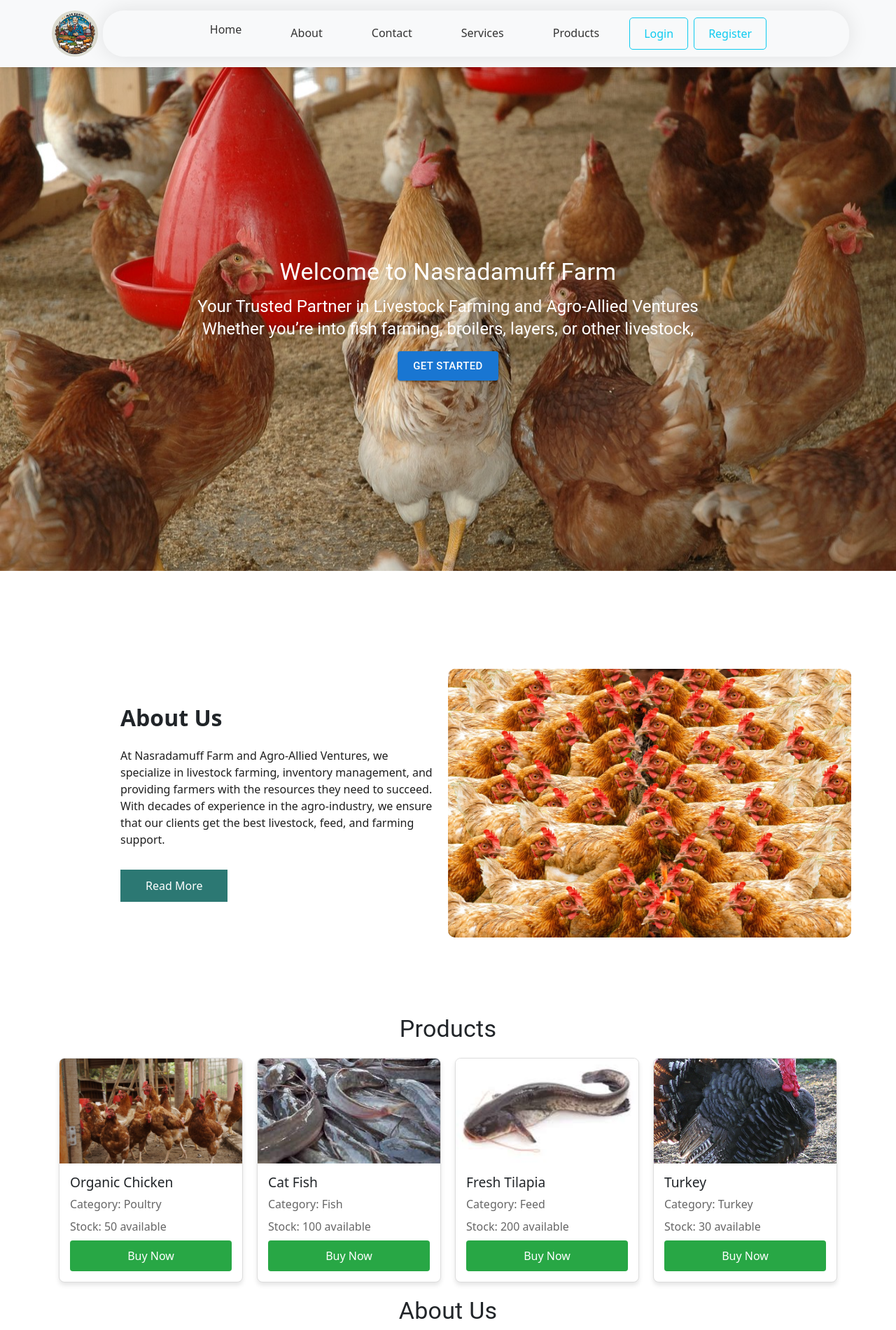
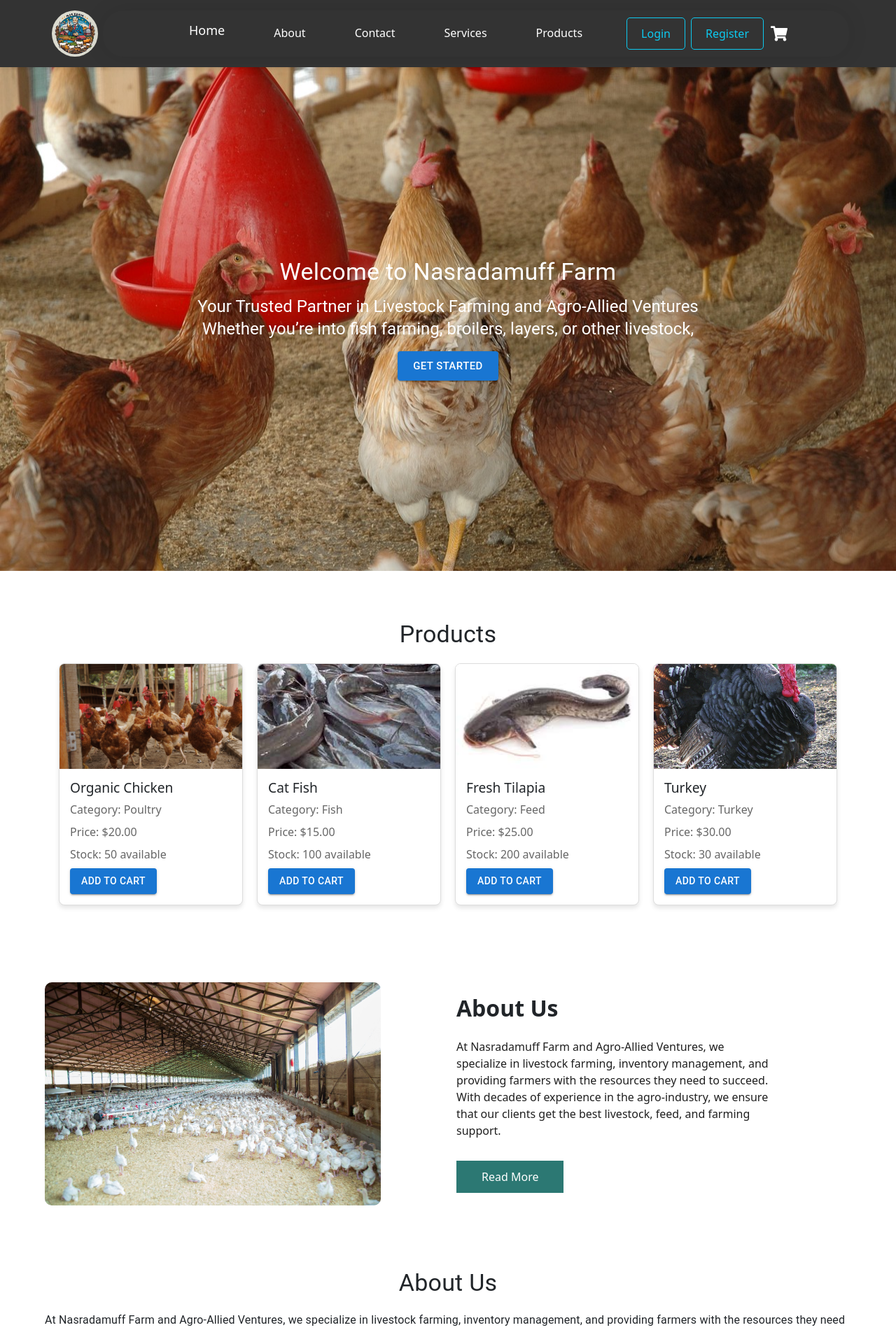
Before and after one commit to bolaji2274/backend-conf, a React (Create React App) app in the folder frontend/: page / in a window 1280 px wide. Shown: the top 1901 px of the page at 70% size. Built offline with nearby package versions, Linux system fonts and the light colour scheme; no server answers.

Commit message:
cart added

```diff
--- a/frontend/package.json
+++ b/frontend/package.json
@@ -8,6 +8,7 @@
     "@mui/icons-material": "^6.1.4",
     "@mui/material": "^6.1.4",
     "@popperjs/core": "^2.11.8",
+    "@reduxjs/toolkit": "^2.3.0",
     "@testing-library/jest-dom": "^5.17.0",
     "@testing-library/react": "^13.4.0",
     "@testing-library/user-event": "^13.5.0",
@@ -22,6 +23,7 @@
     "react-dom": "^18.3.1",
     "react-icons": "^5.3.0",
     "react-lazy-load-image-component": "^1.6.2",
+    "react-redux": "^9.1.2",
     "react-router-dom": "^6.26.2",
     "react-scripts": "5.0.1",
     "react-scroll": "^1.9.0",
--- a/frontend/src/App.js
+++ b/frontend/src/App.js
@@ -40,6 +40,7 @@
 
 import Order from './components/CustomerDashboard/customer/OrderPage'
 
+import Cart from "./pages/Cart";
 
 const Home = React.lazy(() => import("./pages/Home"));
 const About = React.lazy(() => import("./pages/About"));
@@ -57,7 +58,7 @@
             <Route path="/about" element={<About />} />
             <Route path="/contact" element={<Contact />} />
             <Route path="/test" element={<TestLogin />} />
-            {/* <Route path='/about' element={<About/>}/> */}
+            <Route path='/cart' element={<Cart/>}/>
             <Route path="/login" element={<LoginPage />} />
             <Route path="/register" element={<RegisterPage />} />
 
--- a/frontend/src/index.js
+++ b/frontend/src/index.js
@@ -6,16 +6,19 @@
 import reportWebVitals from './reportWebVitals';
 import 'bootstrap/dist/css/bootstrap.min.css';
 import 'bootstrap/dist/js/bootstrap.bundle.min.js';
-import './styles/style.css'
-import './styles/responsive.css'
-
+import './styles/style.css';
+import './styles/responsive.css';
+import { Provider } from 'react-redux';
+import { store } from './store';
 
 const root = ReactDOM.createRoot(document.getElementById('root'));
 root.render(
   <React.StrictMode>
-    <BrowserRouter>
-      <App/>
-    </BrowserRouter>
+    <Provider store={store}>
+      <BrowserRouter>
+        <App />
+      </BrowserRouter>
+    </Provider>
   </React.StrictMode>
 );
 
--- a/frontend/src/pages/About.js
+++ b/frontend/src/pages/About.js
@@ -1,6 +1,7 @@
 import React from 'react'
 // import Header from '../views/Header'
 // import AppFooter from './AppFooter'
+import chicken3 from '../assets/images/chicken-3.jpg'
 import chicken from '../assets/images/chicken-7.jpg'
 
 function About() {
@@ -10,6 +11,11 @@
       <section className="about_section layout_padding">
   <div className="container-fluid">
     <div className="row">
+      <div className="col-md-5 px-0">
+        <div className="img-box ">
+          <img src={chicken3} className="box_img" alt="about img" />
+        </div>
+      </div>
       <div className="col-md-5 offset-md-1">
         <div className="detail-box pr-md-2">
           <div className="heading_container">
@@ -25,11 +31,7 @@
           </a>
         </div>
       </div>
-      <div className="col-md-6 px-0">
-        <div className="img-box ">
-          <img src={chicken} className="box_img" alt="about img" />
-        </div>
-      </div>
+
     </div>
   </div>
 </section>
--- /dev/null
+++ b/frontend/src/pages/Cart.js
@@ -0,0 +1,83 @@
+import React from 'react';
+import { motion } from "framer-motion";
+import { useSelector, useDispatch } from 'react-redux';
+import { removeFromCart, updateQuantity, clearCart } from '../store/CartSlice';
+import { Typography, Button, List, ListItem, ListItemText, TextField } from '@mui/material';
+
+const Cart = () => {
+  const cartItems = useSelector((state) => state.cart.items);
+  const dispatch = useDispatch();
+
+  const handleQuantityChange = (id, quantity) => {
+    dispatch(updateQuantity({ id, quantity: parseInt(quantity, 10) }));
+  };
+
+  return (
+    <motion.div
+      className='bg-gray-800 bg-opacity-50 backdrop-blur-md shadow-lg rounded-xl p-6 border border-gray-700'
+      initial={{ opacity: 0, y: 20 }}
+      animate={{ opacity: 1, y: 0 }}
+      transition={{ delay: 0.2 }}
+      style={{ maxWidth: "500px", margin: "auto", color: "#E5E7EB" }}
+    >
+      <Typography variant="h4" style={{ color: '#E5E7EB', marginBottom: '20px' }}>Your Cart</Typography>
+
+      <List>
+        {cartItems.map((item) => (
+          <ListItem key={item.id} className="bg-gray-900 p-4 rounded-lg mb-4">
+            <ListItemText
+              primary={`${item.name} - $${item.price.toFixed(2)}`}
+              secondary={`Total: $${(item.price * item.quantity).toFixed(2)}`}
+              primaryTypographyProps={{ style: { color: "#8B5CF6" } }}
+              secondaryTypographyProps={{ style: { color: "#9CA3AF" } }}
+            />
+            <TextField
+              type="number"
+              label="Quantity"
+              value={item.quantity}
+              onChange={(e) => handleQuantityChange(item.id, e.target.value)}
+              inputProps={{ min: 1 }}
+              style={{ width: '80px', marginRight: '20px', color: '#E5E7EB' }}
+              InputLabelProps={{ style: { color: "#9CA3AF" } }}
+              InputProps={{ style: { color: "#E5E7EB" } }}
+            />
+            <Button
+              variant="contained"
+              style={{
+                backgroundColor: '#EF4444',
+                color: '#FFFFFF',
+                marginLeft: '10px'
+              }}
+              onClick={() => dispatch(removeFromCart(item))}
+            >
+              Remove
+            </Button>
+          </ListItem>
+        ))}
+      </List>
+
+      <Typography variant="h6" style={{ marginTop: '20px', color: '#9CA3AF' }}>
+        Total: $
+        {cartItems.reduce(
+          (total, item) => total + item.price * item.quantity,
+          0
+        ).toFixed(2)}
+      </Typography>
+
+      <Button
+        variant="contained"
+        style={{
+          backgroundColor: '#8B5CF6',
+          color: '#FFFFFF',
+          width: '100%',
+          marginTop: '20px'
+        }}
+        onClick={() => dispatch(clearCart())}
+      >
+        Clear Cart
+      </Button>
+    </motion.div>
+  );
+};
+
+export default Cart;
--- a/frontend/src/pages/Home.js
+++ b/frontend/src/pages/Home.js
@@ -26,13 +26,14 @@
 
       {/* Introduction Section */}
       <Container maxWidth="lg" className="intro-section">
-        <Element name="about">
+     <Element name="product">
+      <ProductList/>
+      </Element>
+
+      <Element name="about">
 
           <About />
         </Element>
-     <Element name="product">
-      <ProductList/>
-      </Element>
           {" "}
         <Typography variant="h4" gutterBottom className="text-center">
           About Us
--- a/frontend/src/pages/Nav.js
+++ b/frontend/src/pages/Nav.js
@@ -1,11 +1,13 @@
 import React, { useState, useContext } from 'react';
-import { jwtDecode } from "jwt-decode"; // Corrected import, not as an object
+import { jwtDecode } from "jwt-decode";
 import { Link, useNavigate } from "react-router-dom";
-import { Nav, Container, Button } from "react-bootstrap";
+import { Nav, Button } from "react-bootstrap";
 import { Link as ScrollLink } from "react-scroll";
+import { useSelector } from 'react-redux';
 import '../styles/Navbar.css';
 import logo from "../assets/images/nasfarm-logo.jpg";
 import AuthContext from '../context/AuthContext';
+import { FaShoppingCart } from 'react-icons/fa';
 
 const Navbar = () => {
   const [isOpen, setIsOpen] = useState(false);
@@ -16,14 +18,16 @@
     setIsOpen(!isOpen);
   };
 
-  // Decode token to get user role
   const token = localStorage.getItem("authTokens");
   let isAdmin = false;
 
   if (token) {
     const decodedToken = jwtDecode(token);
-    isAdmin = decodedToken.is_admin; // Assuming `is_admin` is in the token payload
+    isAdmin = decodedToken.is_admin;
   }
+
+  const cartItems = useSelector((state) => state.cart.items);
+  const cartItemCount = cartItems.reduce((total, item) => total + item.quantity, 0);
 
   return (
     <nav className="navbar">
@@ -47,71 +51,32 @@
         </div>
         <ul className={`nav-list ${isOpen ? 'active' : ''}`}>
           <div className="nav-center">
-            <li>
-              <Link to="/" smooth={true} duration={200}>
-                Home
-              </Link>
-            </li>
-            <li>
-              <Nav.Link as={ScrollLink} to="about" smooth={true} duration={200}>
-                About
-              </Nav.Link>
-            </li>
-            <li>
-              <Nav.Link as={ScrollLink} to="contact" smooth={true} duration={200}>
-                Contact
-              </Nav.Link>
-            </li>
-            <li>
-              <Nav.Link as={ScrollLink} to="services" smooth={true} duration={200}>
-                Services
-              </Nav.Link>
-            </li>
-            <li>
-              <Nav.Link as={ScrollLink} to="product" smooth={true} duration={200}>
-                Products
-              </Nav.Link>
-            </li>
+            <li><Link to="/" smooth={true} duration={200}>Home</Link></li>
+            <li><Nav.Link as={ScrollLink} to="about" smooth={true} duration={200}>About</Nav.Link></li>
+            <li><Nav.Link as={ScrollLink} to="contact" smooth={true} duration={200}>Contact</Nav.Link></li>
+            <li><Nav.Link as={ScrollLink} to="services" smooth={true} duration={200}>Services</Nav.Link></li>
+            <li><Nav.Link as={ScrollLink} to="product" smooth={true} duration={200}>Products</Nav.Link></li>
           </div>
           <div className="nav-right text-white">
             {token ? (
               <>
-                <li>
-                  <Link
-                    to={isAdmin ? "/admin/dashboard" : "/customer/dashboard"}
-                  >
-                    Dashboard
-                  </Link>
-                </li>
-                <li>
-                  <Link
-                    onClick={logoutUser}
-                    style={{ cursor: "pointer" }}
-                  >
-                    Logout
-                  </Link>
-                </li>
+                <li><Link to={isAdmin ? "/admin/dashboard" : "/customer/dashboard"}>Dashboard</Link></li>
+                <li><Link onClick={logoutUser} style={{ cursor: "pointer" }}>Logout</Link></li>
               </>
             ) : (
               <>
-                <Button
-                  variant="outline-info"
-                  className="ms-2"
-                  as={Link}
-                  to="/login"
-                >
-                  Login
-                </Button>
-                <Button
-                  variant="outline-info"
-                  className="ms-2"
-                  as={Link}
-                  to="/register"
-                >
-                  Register
-                </Button>
+                <Button variant="outline-info" className="ms-2" as={Link} to="/login">Login</Button>
+                <Button variant="outline-info" className="ms-2" as={Link} to="/register">Register</Button>
               </>
             )}
+            <li className="cart-icon-container">
+              <Link to="/cart" className="cart-icon">
+                <FaShoppingCart size={24} color="white" />
+                {cartItemCount > 0 && (
+                  <span className="cart-badge">{cartItemCount}</span>
+                )}
+              </Link>
+            </li>
           </div>
         </ul>
       </div>
--- a/frontend/src/pages/Product.js
+++ b/frontend/src/pages/Product.js
@@ -1,71 +1,36 @@
-import React from 'react';
-import { useState, useEffect } from 'react';
-import axios from 'axios'
-import { Typography } from "@mui/material";
-import './ProductList.css'; // Add this for custom styling
-import hen from '../assets/images/hens.jpg'
-import catFishs from '../assets/images/images-3.jpeg'
-import catFish from '../assets/images/images.jpeg'
-import turkey from '../assets/images/turkey-2.jpg'
+import React, { useEffect, useState } from 'react';
+import axios from 'axios';
+import { Typography, Button } from "@mui/material";
+import { useDispatch } from 'react-redux';
+import { addToCart } from '../store/CartSlice';
+import hen from '../assets/images/hens.jpg';
+import catFishs from '../assets/images/images-3.jpeg';
+import catFish from '../assets/images/images.jpeg';
+import turkey from '../assets/images/turkey-2.jpg';
+import './ProductList.css';
 
 const ProductList = () => {
+  const [products, setProducts] = useState([]);
+  const dispatch = useDispatch();
 
-  const [products, setProducts] = useState([])
-  useEffect(()=> {
-    async function fetchProduct(){
-      const {data} = await axios.get('https://api-bkrt.onrender.com/api/products/')
-      setProducts(data)
+  useEffect(() => {
+    async function fetchProduct() {
+      const { data } = await axios.get('https://api-bkrt.onrender.com/api/products/');
+      setProducts(data);
     }
-    fetchProduct()
-  }, [])
+    fetchProduct();
+  }, []);
 
-  // Dynamic product data with images
   const myProduct = [
-    {
-      id: 1,
-      name: "Organic Chicken",
-      category: "Poultry",
-      price: 20.0,
-      stock: 50,
-      image: hen,
-    //   img: "https://via.placeholder.com/150/FF6347/FFFFFF?text=Chicken",
-
-    },
-    {
-      id: 2,
-      name: "Cat Fish",
-      category: "Fish",
-      price: 15.0,
-      stock: 100,
-      image: catFishs,
-    //   img: "https://via.placeholder.com/150/4682B4/FFFFFF?text=Tilapia",
-    },
-    {
-      id: 3,
-      name: "Fresh Tilapia",
-      category: "Feed",
-      price: 25.0,
-      stock: 200,
-      image: catFish,
-    //   img: "https://via.placeholder.com/150/32CD32/FFFFFF?text=Feed",
-    },
-    {
-      id: 4,
-      name: "Turkey",
-      category: "Turkey",
-      price: 30.0,
-      stock: 30,
-      image: turkey,
-    //   img: "https://via.placeholder.com/150/FF4500/FFFFFF?text=Supplements",
-    },
+    { id: 1, name: "Organic Chicken", category: "Poultry", price: 20.0, stock: 50, image: hen },
+    { id: 2, name: "Cat Fish", category: "Fish", price: 15.0, stock: 100, image: catFishs },
+    { id: 3, name: "Fresh Tilapia", category: "Feed", price: 25.0, stock: 200, image: catFish },
+    { id: 4, name: "Turkey", category: "Turkey", price: 30.0, stock: 30, image: turkey },
   ];
 
   return (
     <div className="product-list-container">
-      {/* <h2>Product Listing</h2> */}
-         <Typography variant="h4" gutterBottom className='text-center'>
-         Products
-        </Typography>
+      <Typography variant="h4" gutterBottom className='text-center'>Products</Typography>
       <div className="product-grid">
         {myProduct.map((product) => (
           <div key={product.id} className="product-card">
@@ -73,9 +38,15 @@
             <div className="product-details">
               <h3>{product.name}</h3>
               <p>Category: {product.category}</p>
-              {/* <p>Price: ${product.price.toFixed(2)}</p> */}
+              <p>Price: ${product.price.toFixed(2)}</p>
               <p>Stock: {product.stock} available</p>
-              <button className="buy-button">Buy Now</button>
+              <Button
+                variant="contained"
+                color="primary"
+                onClick={() => dispatch(addToCart(product))}
+              >
+                Add to Cart
+              </Button>
             </div>
           </div>
         ))}
--- /dev/null
+++ b/frontend/src/store/CartSlice.js
@@ -0,0 +1,33 @@
+import { createSlice } from '@reduxjs/toolkit';
+
+const cartSlice = createSlice({
+  name: 'cart',
+  initialState: {
+    items: [],
+  },
+  reducers: {
+    addToCart: (state, action) => {
+      const existingItem = state.items.find(item => item.id === action.payload.id);
+      if (existingItem) {
+        existingItem.quantity += 1;
+      } else {
+        state.items.push({ ...action.payload, quantity: 1 });
+      }
+    },
+    removeFromCart: (state, action) => {
+      state.items = state.items.filter(item => item.id !== action.payload.id);
+    },
+    updateQuantity: (state, action) => {
+      const item = state.items.find(item => item.id === action.payload.id);
+      if (item) {
+        item.quantity = action.payload.quantity;
+      }
+    },
+    clearCart: (state) => {
+      state.items = [];
+    }
+  }
+});
+
+export const { addToCart, removeFromCart, updateQuantity, clearCart } = cartSlice.actions;
+export default cartSlice.reducer;
--- /dev/null
+++ b/frontend/src/store/index.js
@@ -0,0 +1,8 @@
+import { configureStore } from '@reduxjs/toolkit';
+import cartReducer from './CartSlice';
+
+export const store = configureStore({
+  reducer: {
+    cart: cartReducer,
+  },
+});
--- a/frontend/src/styles/Navbar.css
+++ b/frontend/src/styles/Navbar.css
@@ -108,12 +108,13 @@
         display: none;
         flex-direction: column;
         position: absolute;
-        background-color: #f8f9fa;
+        /* background-color: #f8f9fa; */
+        background-color: #333;
         top: 60px;
         width: 100%;
         left: 0;
         padding: 10px 0;
-        border-top: 1px solid #ccc;
+        /* border-top: 1px solid #ccc; */
         z-index: 1000;
         opacity: 0;
         margin-top: 25px;
@@ -148,3 +149,122 @@
 
     }
 }
+
+.cart-icon-container {
+  position: relative;
+  display: flex;
+  align-items: center;
+  margin-left: 20px;
+}
+.cart-icon{
+    font-size: 24px;
+    color: #333;
+    cursor: pointer;
+}
+.cart-badge {
+  position: absolute;
+  top: -8px;
+  right: -8px;
+  background-color: red;
+  color: greenyellow;
+  border-radius: 50%;
+  padding: 3px 6px;
+  font-size: 12px;
+}
+
+/* Make the navbar sticky */
+.navbar {
+  position: sticky;
+  top: 0;
+  z-index: 1000;
+  background-color: rgba(0, 0, 0, 0.8); /* Semi-transparent background */
+  backdrop-filter: blur(5px); /* Optional blur effect for aesthetic */
+  padding: 10px 0;
+  transition: background-color 0.3s ease;
+}
+
+.container.cont {
+  display: flex;
+  justify-content: space-between;
+  align-items: center;
+}
+
+.nav-list {
+  list-style-type: none;
+  display: flex;
+  gap: 20px;
+}
+
+.nav-right {
+  display: flex;
+  align-items: center;
+}
+
+.cart-icon-container {
+  position: relative;
+}
+
+.cart-badge {
+  position: absolute;
+  top: -10px;
+  right: -10px;
+  background-color: #ff4444;
+  color: white;
+  font-size: 12px;
+  border-radius: 50%;
+  padding: 2px 6px;
+}
+
+li a {
+  text-decoration: none;
+  color: white;
+  font-size: 18px;
+  transition: color 0.3s ease;
+}
+
+/* Navbar.css */
+
+.navbar {
+  position: sticky;
+  top: 0;
+  background-color: #333; /* Adjust if necessary */
+  z-index: 1000;
+}
+
+.nav-list li a,
+.nav-list li .nav-link,
+.nav-right .cart-icon {
+  color: white !important; /* Ensure all text and icons are white */
+  text-decoration: none;
+}
+
+.nav-list li a:hover,
+.nav-list li .nav-link:hover,
+.nav-right .cart-icon:hover {
+  color: #ddd; /* Slightly lighter color on hover */
+}
+
+.navbar .toggle {
+  color: white;
+}
+
+.cart-badge {
+  background-color: red;
+  color: white;
+  border-radius: 50%;
+  padding: 2px 6px;
+  position: absolute;
+  top: -5px;
+  right: -10px;
+  font-size: 12px;
+}
+
+.ms-2 .btn-outline-info {
+  color: white;
+  border-color: white;
+}
+
+.ms-2 .btn-outline-info:hover {
+  color: #ddd;
+  border-color: #ddd;
+}
--- /dev/null
+++ b/package.json
@@ -0,0 +1,6 @@
+{
+  "dependencies": {
+    "@reduxjs/toolkit": "^2.3.0",
+    "react-redux": "^9.1.2"
+  }
+}
```
Also changed, not shown: 2 other files (tests, documents, lock files or other folders).
